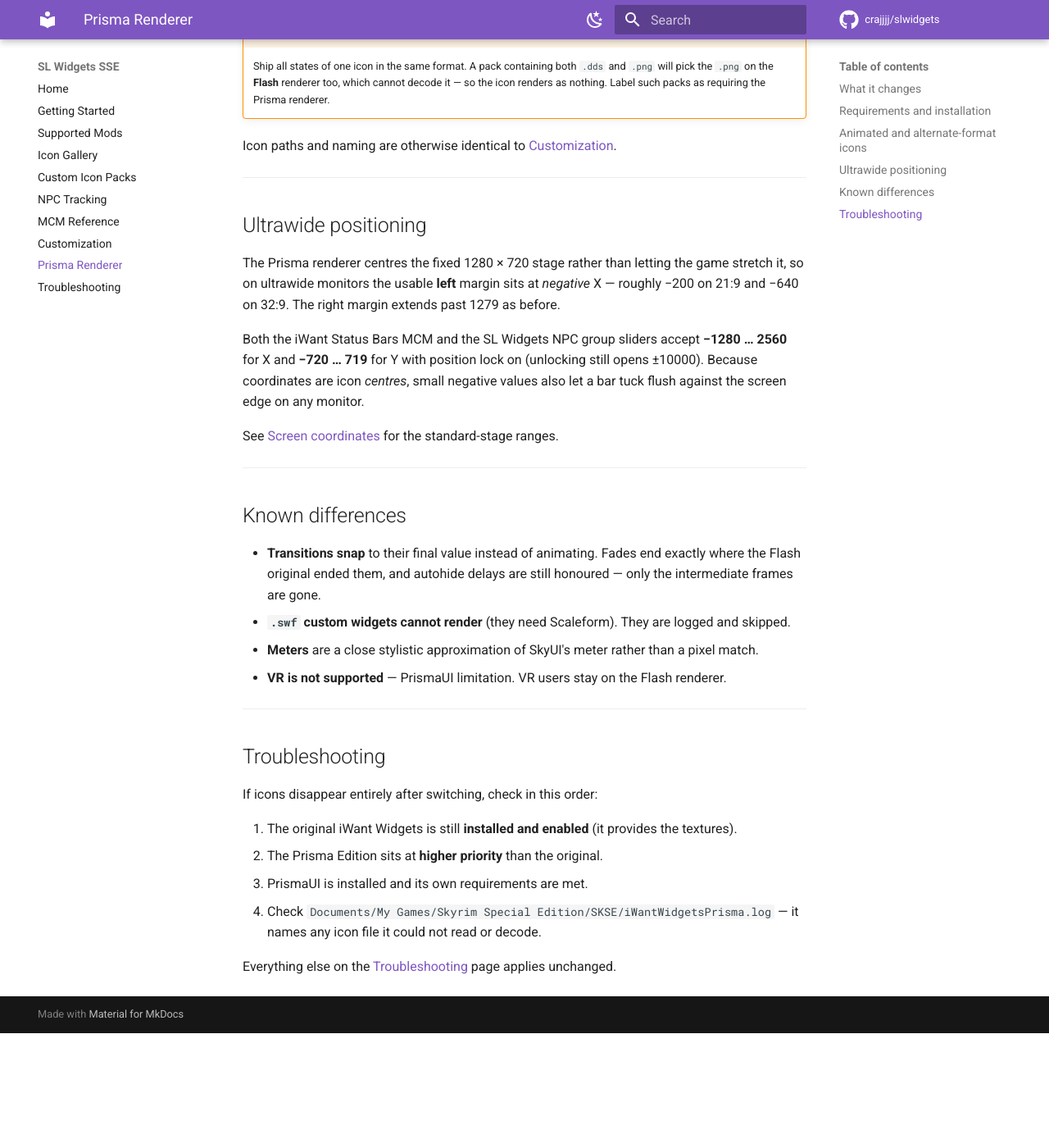
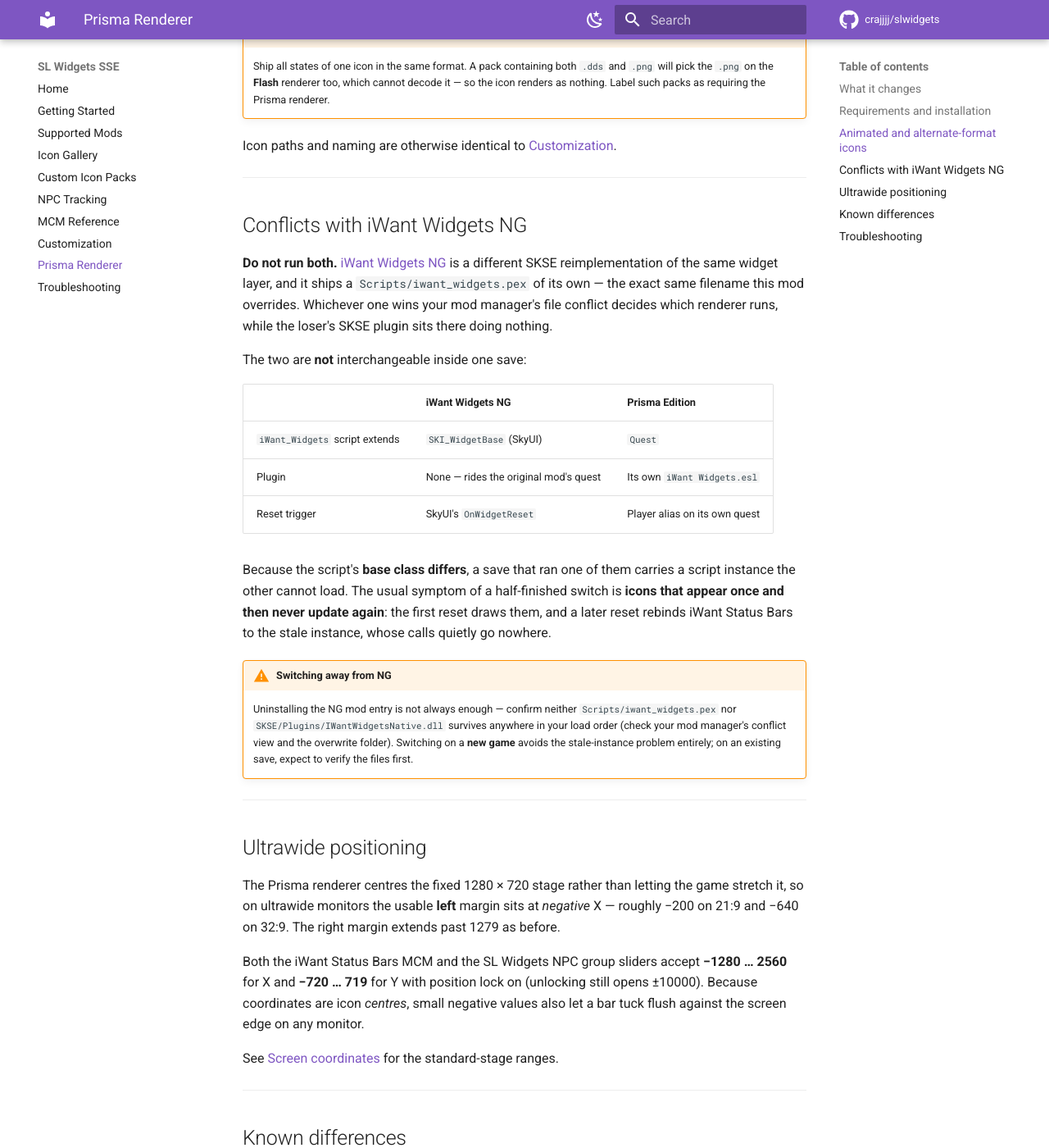
Before and after one commit to crajjjj/slwidgets, an MkDocs documentation site: the page built from docs/prisma.md, in a window 1280 px wide and 1400 px high, scrolled down 2339 px. Shown: the whole window at 82% size. Built offline with MkDocs 1.6.1 and Material for MkDocs 9.7.7, drawn with Linux system fonts in a browser that asks for light colours; comment, search, counter and statistics services are not loaded; before the commit the page ends 3599 px from its top, so only the background shows below that.

Commit message:
docs: warn that iWant Widgets NG conflicts with the Prisma renderer
Both ship iwant_widgets.pex, and their scripts extend different base
classes, so a save that ran one cannot load the other's instance -
which shows up as icons that draw once and then never update.

```diff
--- a/docs/prisma.md
+++ b/docs/prisma.md
@@ -75,6 +75,25 @@
 
 ---
 
+## Conflicts with iWant Widgets NG
+
+**Do not run both.** [iWant Widgets NG](https://www.nexusmods.com/skyrimspecialedition/mods/96410) is a different SKSE reimplementation of the same widget layer, and it ships a `Scripts/iwant_widgets.pex` of its own — the exact same filename this mod overrides. Whichever one wins your mod manager's file conflict decides which renderer runs, while the loser's SKSE plugin sits there doing nothing.
+
+The two are **not** interchangeable inside one save:
+
+| | iWant Widgets NG | Prisma Edition |
+|---|---|---|
+| `iWant_Widgets` script extends | `SKI_WidgetBase` (SkyUI) | `Quest` |
+| Plugin | None — rides the original mod's quest | Its own `iWant Widgets.esl` |
+| Reset trigger | SkyUI's `OnWidgetReset` | Player alias on its own quest |
+
+Because the script's **base class differs**, a save that ran one of them carries a script instance the other cannot load. The usual symptom of a half-finished switch is **icons that appear once and then never update again**: the first reset draws them, and a later reset rebinds iWant Status Bars to the stale instance, whose calls quietly go nowhere.
+
+!!! warning "Switching away from NG"
+    Uninstalling the NG mod entry is not always enough — confirm neither `Scripts/iwant_widgets.pex` nor `SKSE/Plugins/IWantWidgetsNative.dll` survives anywhere in your load order (check your mod manager's conflict view and the overwrite folder). Switching on a **new game** avoids the stale-instance problem entirely; on an existing save, expect to verify the files first.
+
+---
+
 ## Ultrawide positioning
 
 The Prisma renderer centres the fixed 1280 × 720 stage rather than letting the game stretch it, so on ultrawide monitors the usable **left** margin sits at *negative* X — roughly −200 on 21:9 and −640 on 32:9. The right margin extends past 1279 as before.
```
